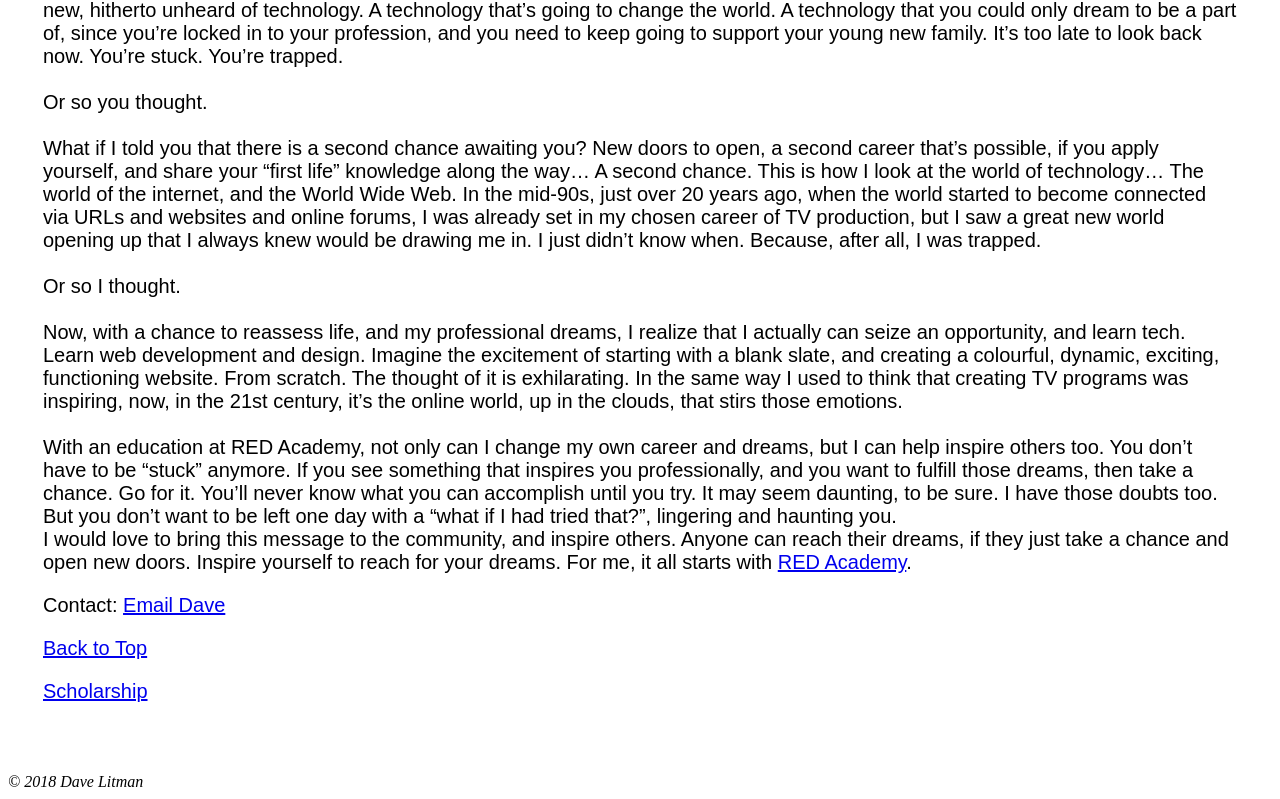
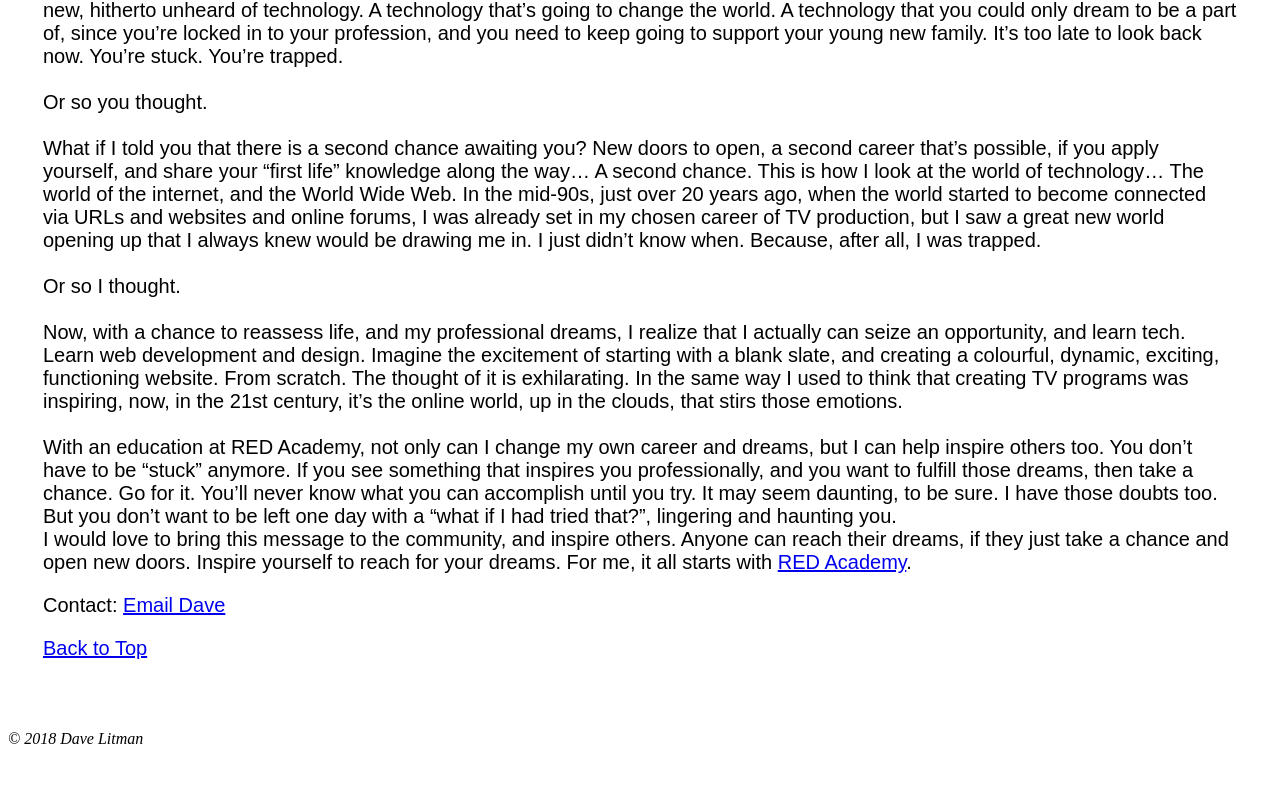
Before and after one commit to dnlitman/Dave-Litman, a plain HTML site: page index.html in a window 1280 px wide. Shown: the part 592-1391 px from the top of the page. After the commit the page ends 1348 px from the top, so only its background shows below. Drawn offline with Linux system fonts and the light colour scheme.

Commit message:
removing link at bottom

```diff
--- a/index.html
+++ b/index.html
@@ -37,7 +37,7 @@
       <p>  Contact: <a href="mailto:dnlitman@gmail.com">Email Dave </a>
       </p>
       <p><a href="#">Back to Top</a></p>
-      <p><a href="scholarship_application.html">Scholarship</a> </p>
+
     </div>
 
     <footer>
```
